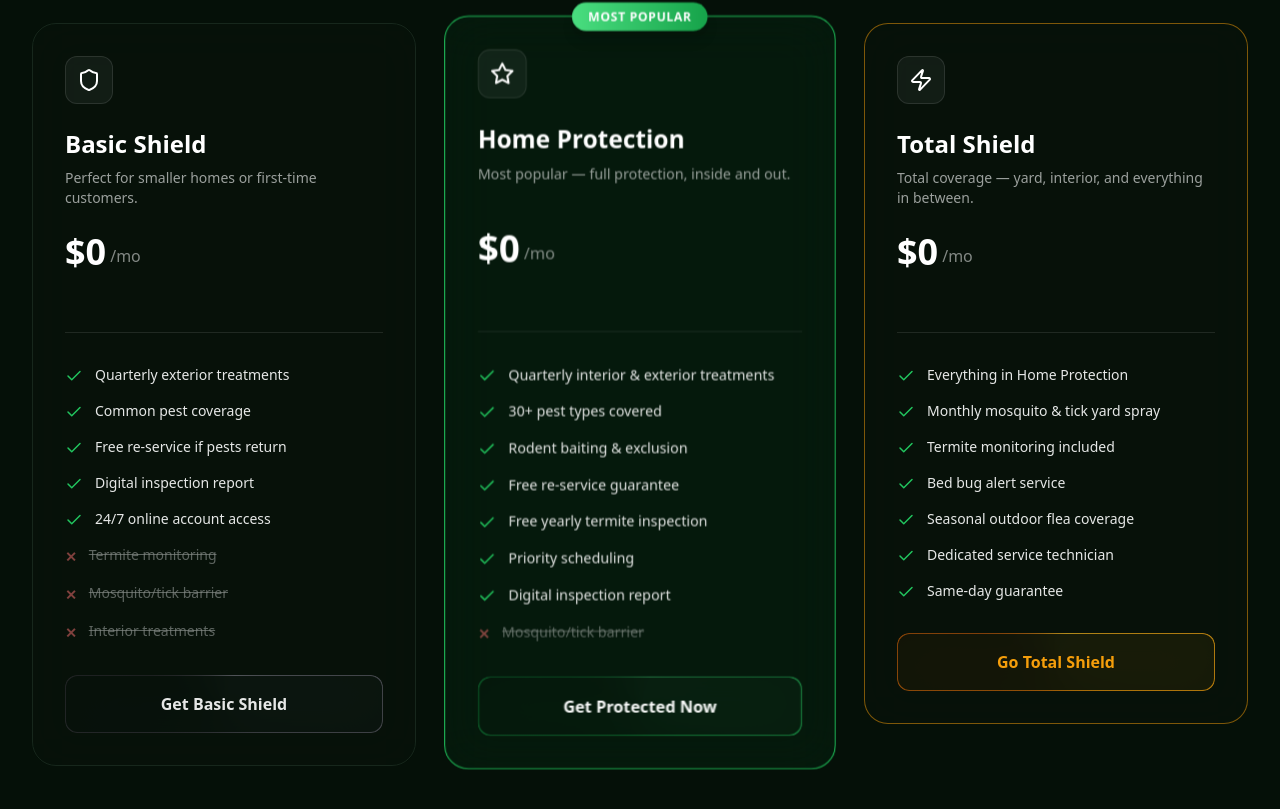
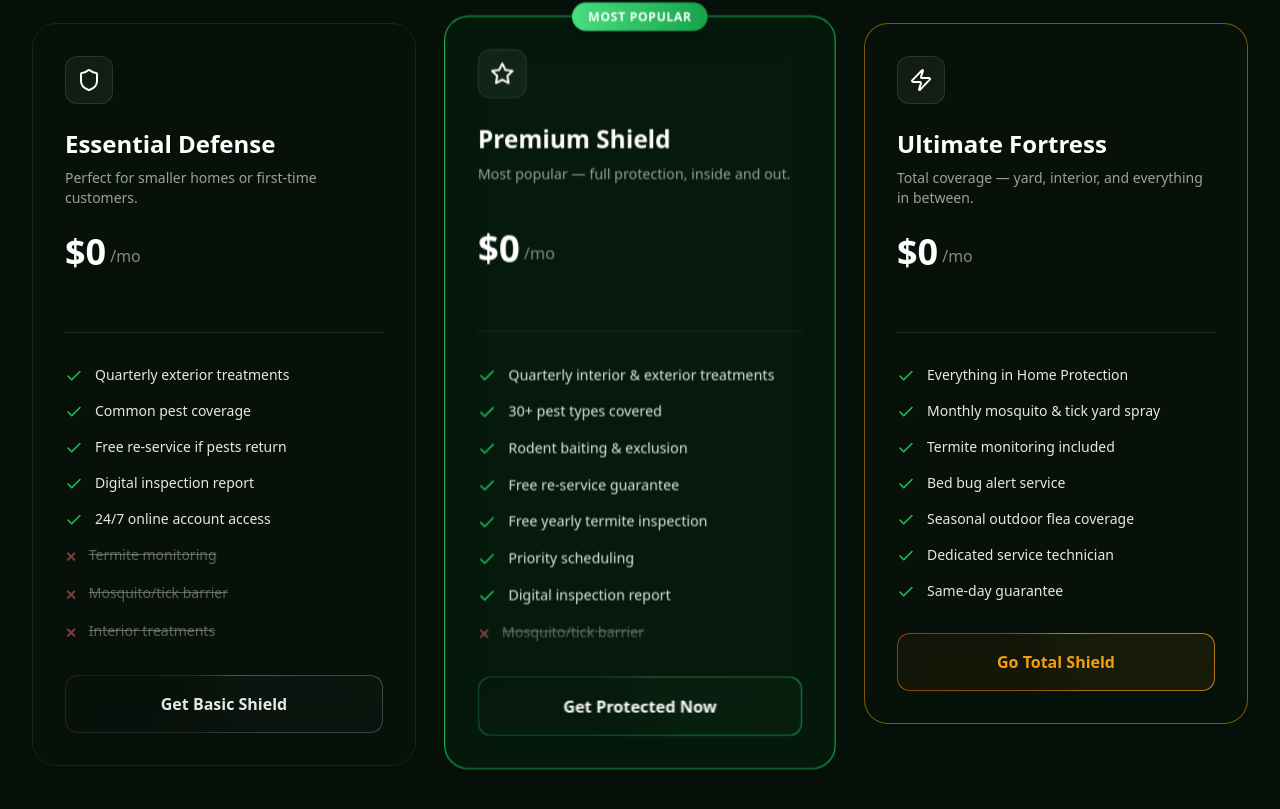
Before and after one commit to squitopest/Squito-Pest-Control, a Next.js app: page / in a window 1280 px wide. Shown: the part 5339-6148 px from the top of the page. Built offline with nearby package versions, Linux system fonts and the light colour scheme.

Commit message:
Upgrade plan nomenclature to luxury tiering conventions

```diff
--- a/src/app/api/checkout/route.ts
+++ b/src/app/api/checkout/route.ts
@@ -27,7 +27,7 @@ export async function POST(req: Request) {
               service_date: date,
               service_time: time,
               street: street,
-              plan_id: planId || "basic-shield",
+              plan_id: planId || "essential-defense",
               full_name: fullName,
               email: email,
               phone: phone
@@ -54,9 +54,9 @@ export async function POST(req: Request) {
     }
 
     // Determine Title from ID
-    const planName = planId === "home-protection" ? "Home Protection Plan"
-                   : planId === "total-shield" ? "Total Shield Plan"
-                   : "Basic Shield Plan";
+    const planName = planId === "premium-shield" ? "Premium Shield Plan"
+                   : planId === "ultimate-fortress" ? "Ultimate Fortress Plan"
+                   : "Essential Defense Plan";
 
     // --- FREE TEST BYPASS ---
     // If we are testing the UI for free, bypass Stripe completely!
--- a/src/app/book/page.tsx
+++ b/src/app/book/page.tsx
@@ -40,9 +40,9 @@ function BookingContent() {
     return () => document.removeEventListener("mousedown", handleClickOutside);
   }, []);
 
-  const planTitle = planId === "home-protection" ? "Home Protection Plan"
-                  : planId === "total-shield" ? "Total Shield Plan"
-                  : "Basic Shield Plan";
+  const planTitle = planId === "premium-shield" ? "Premium Shield Plan"
+                  : planId === "ultimate-fortress" ? "Ultimate Fortress Plan"
+                  : "Essential Defense Plan";
 
   // Geoapify Location Detection
   const handleDetectLocation = () => {
@@ -139,7 +139,7 @@ function BookingContent() {
         method: "POST",
         headers: { "Content-Type": "application/json" },
         body: JSON.stringify({
-          planId: planId || "basic-shield",
+          planId: planId || "essential-defense",
           propertyType: "Residential",
           fullName: form.fullName,
           email: form.email,
--- a/src/components/Plans/Plans.tsx
+++ b/src/components/Plans/Plans.tsx
@@ -5,9 +5,9 @@ import { Check, Zap, Shield, Star } from "lucide-react";
 
 const plans = [
   {
-    name: "Basic Shield",
+    name: "Essential Defense",
     price: { monthly: 0, yearly: 0 },
-    id: "basic-shield",
+    id: "essential-defense",
     desc: "Perfect for smaller homes or first-time customers.",
     icon: Shield,
     features: [
@@ -24,9 +24,9 @@ const plans = [
     btnTheme: "bg-transparent border border-border hover:bg-white/5 text-white",
   },
   {
-    name: "Home Protection",
+    name: "Premium Shield",
     price: { monthly: 0, yearly: 0 },
-    id: "home-protection",
+    id: "premium-shield",
     desc: "Most popular — full protection, inside and out.",
     icon: Star,
     features: [
@@ -45,9 +45,9 @@ const plans = [
     btnTheme: "btn-primary w-full justify-center",
   },
   {
-    name: "Total Shield",
+    name: "Ultimate Fortress",
     price: { monthly: 0, yearly: 0 },
-    id: "total-shield",
+    id: "ultimate-fortress",
     desc: "Total coverage — yard, interior, and everything in between.",
     icon: Zap,
     features: [
@@ -159,8 +159,8 @@ export default function Plans() {
                 <span
                   className="absolute inset-0 rounded-xl opacity-70 group-hover:opacity-100 transition-opacity duration-500"
                   style={{
-                    background: plan.id === "home-protection" ? "conic-gradient(from var(--angle, 0deg), #22c55e, #16a34a, #15803d, #4ade80, #22c55e)" :
-                                plan.id === "total-shield" ? "conic-gradient(from var(--angle, 0deg), #f59e0b, #d97706, #b45309, #fbbf24, #f59e0b)" :
+                    background: plan.id === "premium-shield" ? "conic-gradient(from var(--angle, 0deg), #22c55e, #16a34a, #15803d, #4ade80, #22c55e)" :
+                                plan.id === "ultimate-fortress" ? "conic-gradient(from var(--angle, 0deg), #f59e0b, #d97706, #b45309, #fbbf24, #f59e0b)" :
                                 "conic-gradient(from var(--angle, 0deg), #52525b, #3f3f46, #27272a, #71717a, #52525b)",
                     animation: "spin-border 3s linear infinite",
                   }}
@@ -168,21 +168,21 @@ export default function Plans() {
 
                 {/* Fill container */}
                 <span className={`relative flex items-center justify-center gap-2 w-full py-4 rounded-xl bg-background/90 backdrop-blur-xl font-display font-bold text-base transition-all duration-500 ${
-                  plan.id === "home-protection" ? "group-hover:bg-green-500/10 text-white" :
-                  plan.id === "total-shield" ? "group-hover:bg-amber-500/10 text-amber-500 group-hover:text-amber-400" :
+                  plan.id === "premium-shield" ? "group-hover:bg-green-500/10 text-white" :
+                  plan.id === "ultimate-fortress" ? "group-hover:bg-amber-500/10 text-amber-500 group-hover:text-amber-400" :
                   "group-hover:bg-white/5 text-white/90 group-hover:text-white"
                 }`}>
                   {/* Inner shimmer sweep */}
                   <span className={`absolute inset-0 rounded-xl -translate-x-full group-hover:translate-x-full transition-transform duration-700 ease-in-out bg-gradient-to-r from-transparent to-transparent ${
-                    plan.id === "home-protection" ? "via-green-400/20" :
-                    plan.id === "total-shield" ? "via-amber-400/20" :
+                    plan.id === "premium-shield" ? "via-green-400/20" :
+                    plan.id === "ultimate-fortress" ? "via-amber-400/20" :
                     "via-white/10"
                   }`} />
 
                   {/* Glow blob */}
                   <span className={`absolute inset-0 rounded-xl opacity-0 group-hover:opacity-100 transition-opacity duration-500 ${
-                    plan.id === "home-protection" ? "shadow-[inset_0_0_20px_rgba(34,197,94,0.1)]" :
-                    plan.id === "total-shield" ? "shadow-[inset_0_0_20px_rgba(245,158,11,0.1)]" :
+                    plan.id === "premium-shield" ? "shadow-[inset_0_0_20px_rgba(34,197,94,0.1)]" :
+                    plan.id === "ultimate-fortress" ? "shadow-[inset_0_0_20px_rgba(245,158,11,0.1)]" :
                     "shadow-[inset_0_0_20px_rgba(255,255,255,0.05)]"
                   }`} />
 
```
